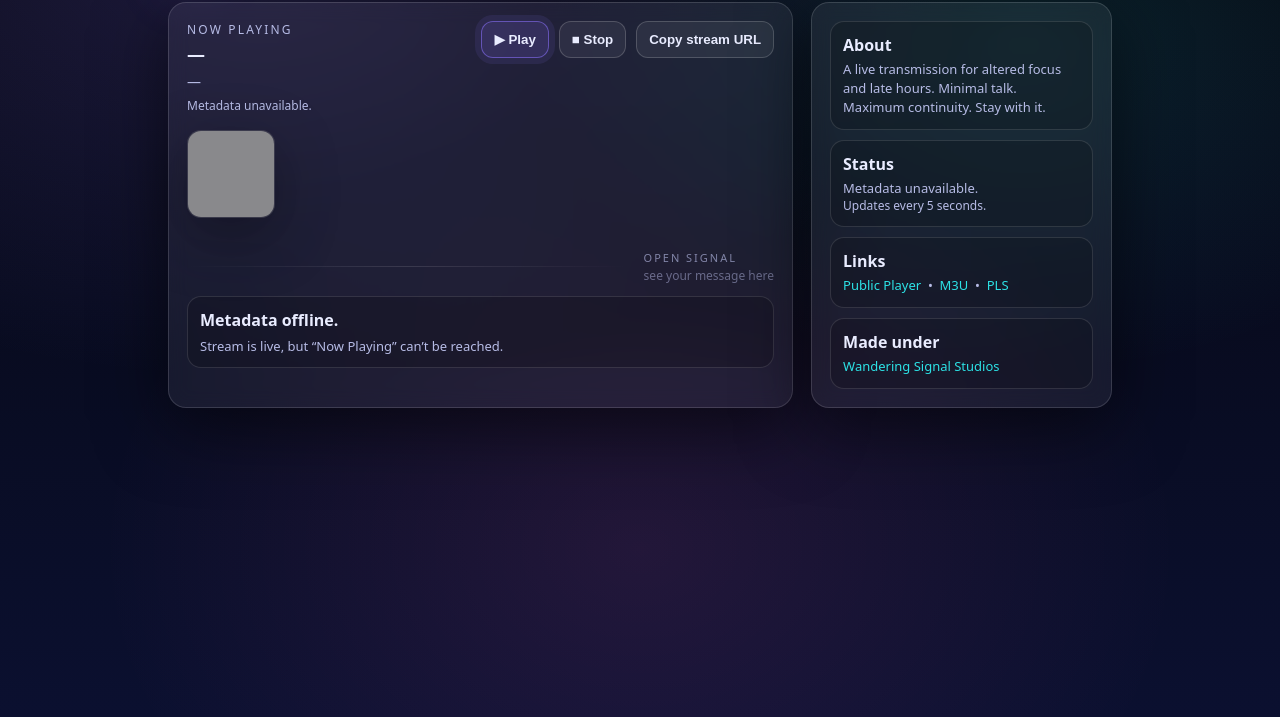
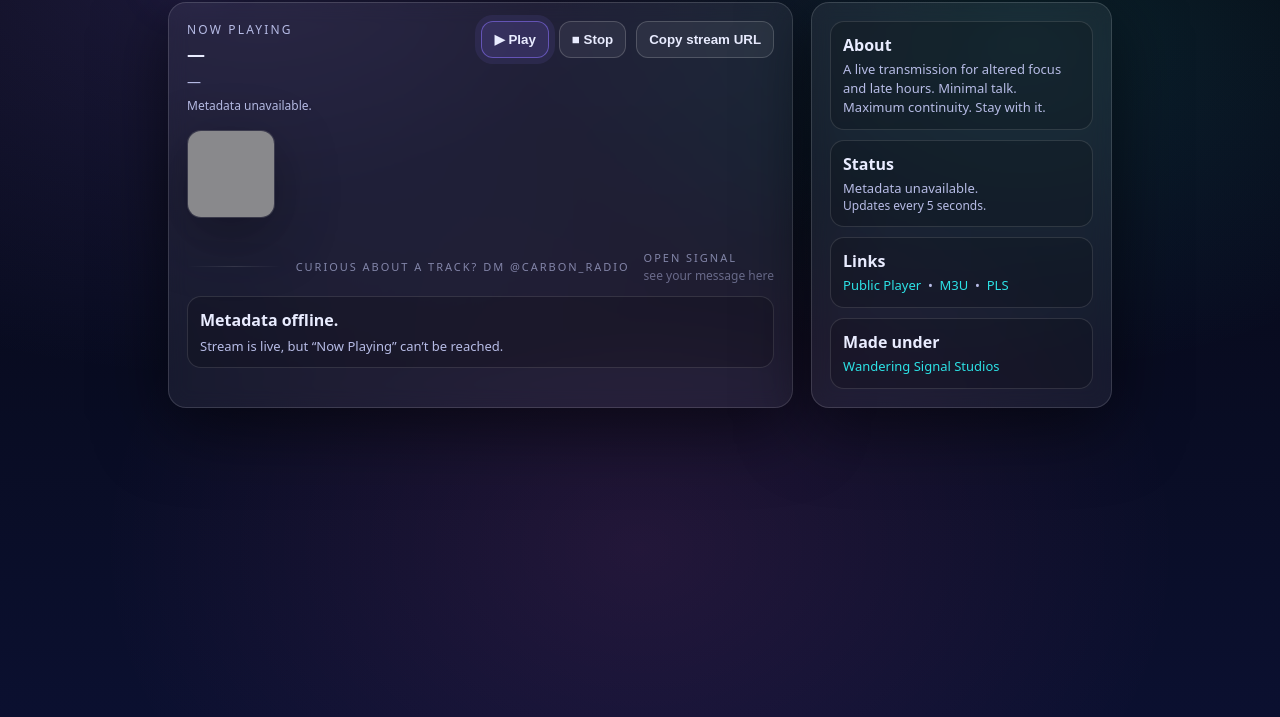
Before and after one commit to Evenbettr/Carbon-Radio, a plain HTML site: page index.html in a window 1280 px wide. Shown: the part 125-842 px from the top of the page. Drawn offline with Linux system fonts and the light colour scheme; no server answers; grey boxes are pictures that could not be loaded.

Commit message:
Update index.html

```diff
--- a/index.html
+++ b/index.html
@@ -423,6 +423,7 @@
 
       <div class="signal-slot">
   <div class="signal-line"></div>
+  <span class="signal-label">Curious about a track? DM @carbon_radio</span>
   <div class="signal-text">
     <span class="signal-label">open signal</span>
     <span class="signal-sub">see your message here</span>
```
